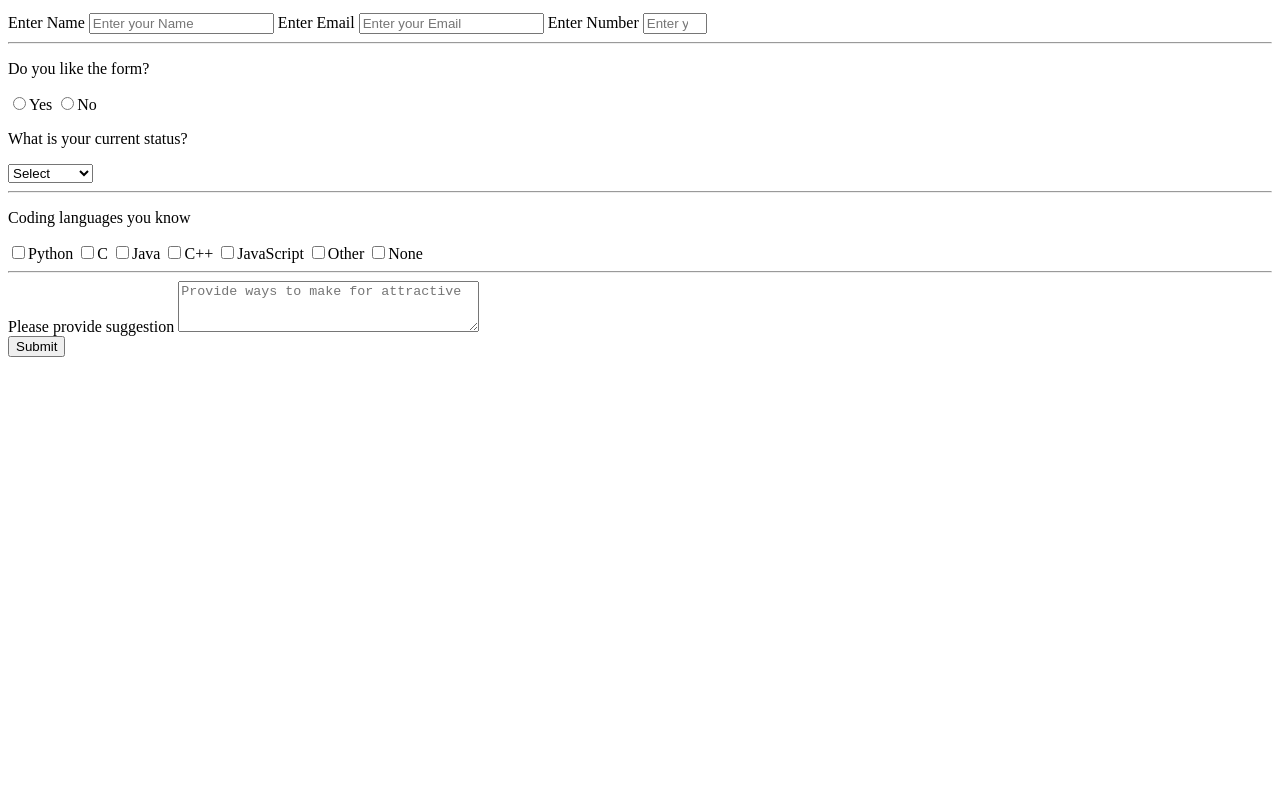
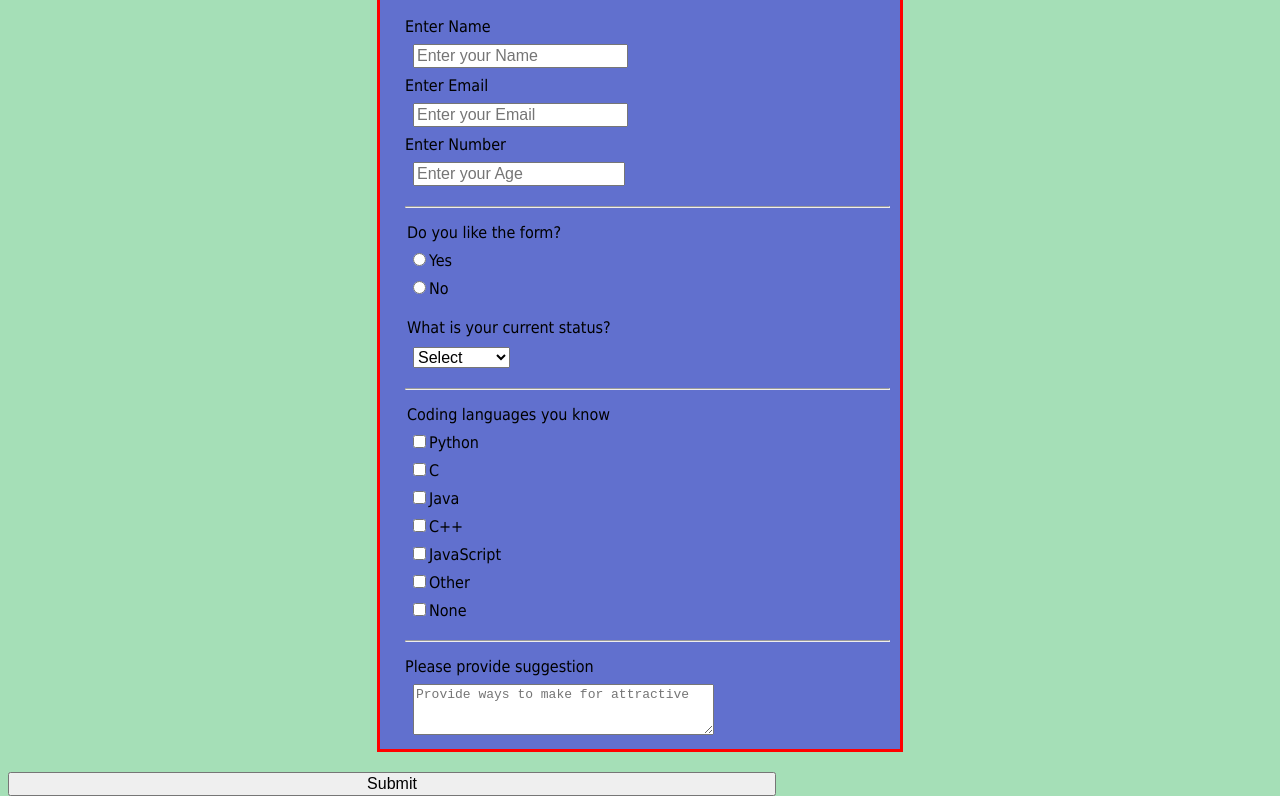
Before and after one commit to Vineet-Vankar/FCC-Course, a plain HTML site: page SurveyForm/index.html in a window 1280 px wide. Shown: the part 101-897 px from the top of the page. Before the commit the page ends 800 px from the top, so only its background shows below. Drawn offline with Linux system fonts and the light colour scheme.

Commit message:
Update index.html
link to styles.css

```diff
--- a/SurveyForm/index.html
+++ b/SurveyForm/index.html
@@ -2,7 +2,7 @@
 <html lan="en">
   <head>
     <meta charset="UTF-8">
-    <linl rel="stylesheet" href="styles.css">
+    <link rel="stylesheet" href="styles.css">
   </head>
   <body>
     <div>
```
